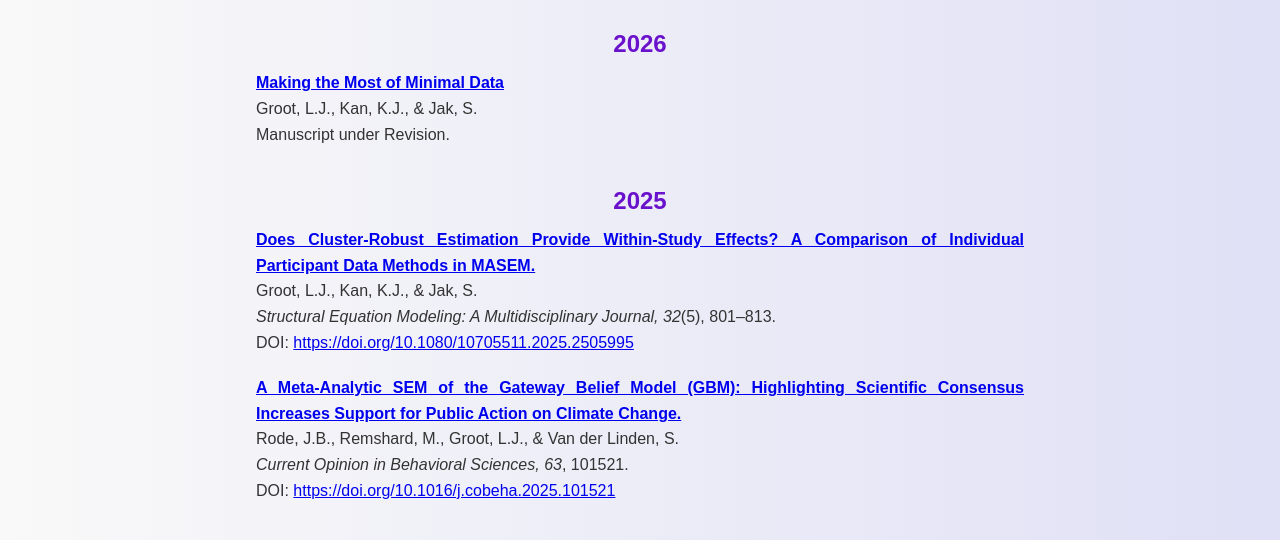
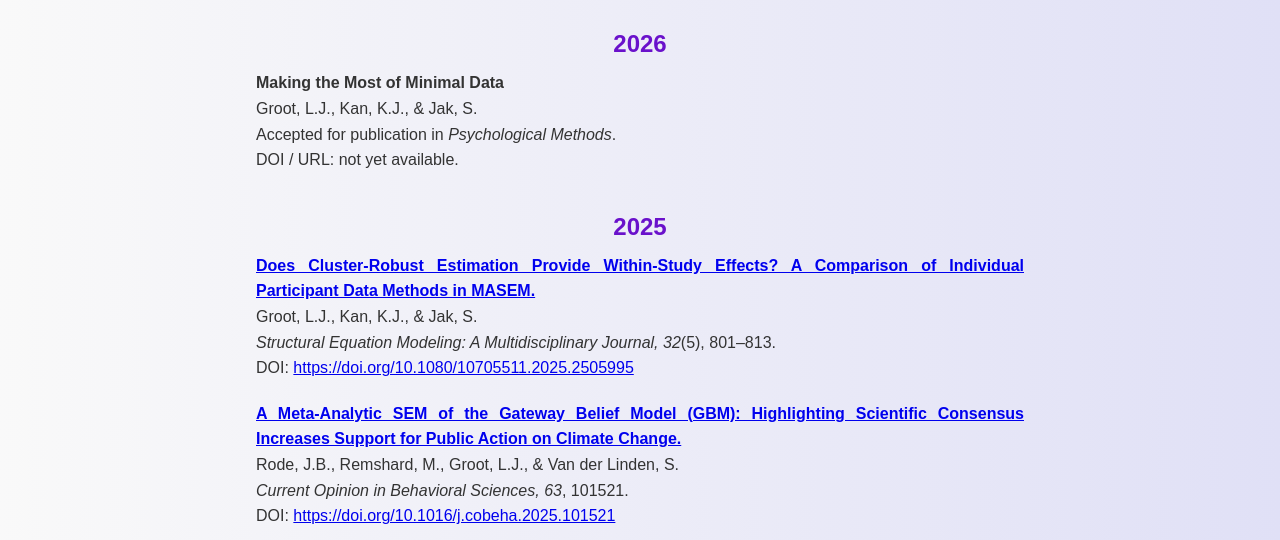
Before and after one commit to LJGroot/ljgroot.github.io, a plain HTML site: page publications.html in a window 1280 px wide. Shown: the part 251-791 px from the top of the page. Drawn offline with Linux system fonts and the light colour scheme.

Commit message:
updated pub

```diff
--- a/publications.html
+++ b/publications.html
@@ -43,11 +43,10 @@
 
             <h3 class="publication-year">2026</h3>
             <div class="publication">
-                <a href="https://" target="_blank" rel="noopener noreferrer">
-                    <strong>Making the Most of Minimal Data</strong>
-                </a><br>
+                <strong>Making the Most of Minimal Data</strong><br>
                 Groot, L.J., Kan, K.J., & Jak, S.<br>
-                Manuscript under Revision.<br>
+                Accepted for publication in <em>Psychological Methods</em>.<br>
+                DOI / URL: not yet available.<br>
             </div>
 
             <h3 class="publication-year">2025</h3>
```
